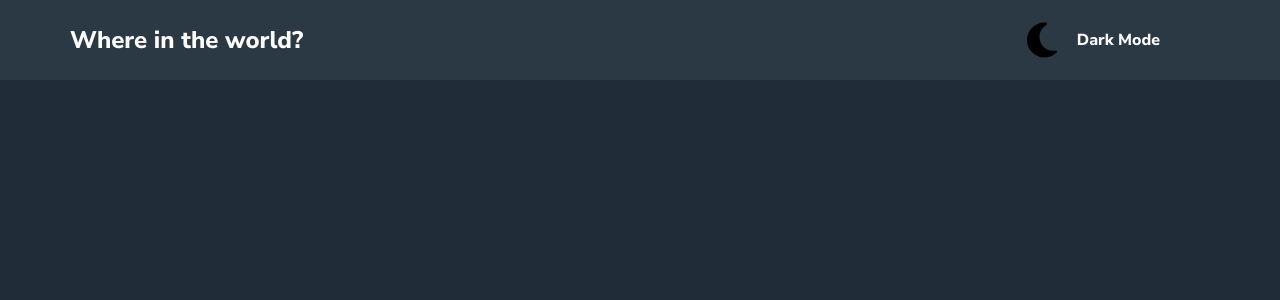
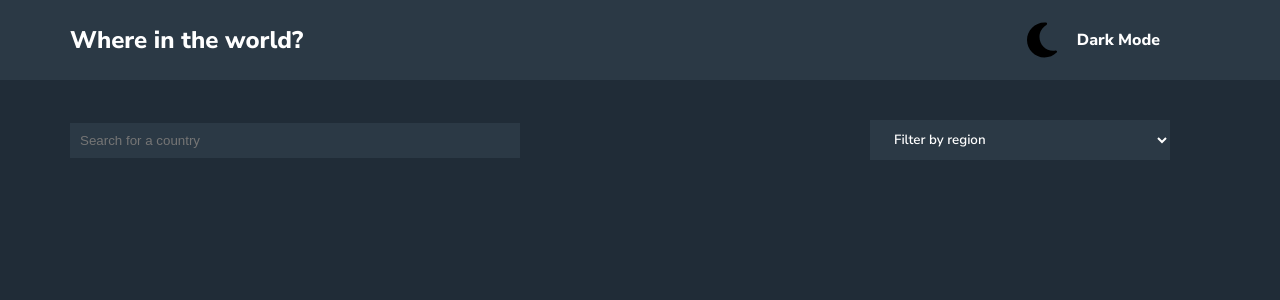
Before and after one commit to Frontendmentor-Gautham/Rest-countries, a React (Create React App) app: page / in a window 1280 px wide. Shown: the top 300 px of the page. Built offline with nearby package versions, Linux system fonts and the light colour scheme.

Commit message:
totally completed with toggling feature

```diff
--- a/src/App.css
+++ b/src/App.css
@@ -14,7 +14,7 @@ body {
 }
 
 .light {
-  background-color: hsl(0, 0%, 98%);
+  background-color: hsl(0, 0%, 100%);
 }
 
 .dark {
@@ -42,7 +42,7 @@ body {
 }
 
 .light-navbar {
-  background-color: hsl(0, 0%, 100%);
+  background-color: hsl(0, 0%, 98%);
 }
 
 .theme-container {
@@ -65,3 +65,53 @@ body {
 .dark-light-image {
   display: none;
 }
+
+.input-fields {
+  margin-top: 40px;
+  display: flex;
+  justify-content: space-between;
+  align-items: center;
+  padding: 0px 70px;
+}
+
+.input-fields input {
+  width: 450px;
+  padding: 10px;
+  border: none;
+}
+
+.dark-input-text {
+  background-color: hsl(209, 23%, 22%);
+  color: hsl(0, 0%, 100%);
+}
+
+.light-input-text {
+  background-color: hsl(0, 0%, 98%);
+  color: hsl(200, 15%, 8%);
+}
+
+#region-search {
+  padding-right: 50px;
+  margin-right: 40px;
+  width: 300px;
+  padding: 10px;
+  border: none;
+  padding-left: 20px;
+  font-family: inherit;
+  font-weight: 600;
+}
+
+#region-search option {
+  border: none;
+  font-weight: 600;
+}
+
+.dark-region-option {
+  background-color: hsl(209, 23%, 22%);
+  color: hsl(0, 0%, 100%);
+}
+
+.light-region-option {
+  background-color: hsl(0, 0%, 98%);
+  color: hsl(200, 15%, 8%);
+}
--- a/src/App.js
+++ b/src/App.js
@@ -2,6 +2,8 @@ import { useState, useEffect } from "react";
 import "./App.css";
 import moonDarkTheme from "./images/moon-dark-theme.svg";
 import moonLightTheme from "./images/moon-light.svg";
+// import searchLight from "./images/search-light.png";
+// import searchDark from "./images/search-dark.png";
 
 function App() {
   const [theme, setTheme] = useState("dark");
@@ -29,6 +31,7 @@ function App() {
 
   return (
     <>
+      {/* Header part */}
       <nav className={`${theme}-navbar navbar`}>
         <div>
           <h1 className={`${theme}-text`}>Where in the world?</h1>
@@ -50,6 +53,31 @@ function App() {
           <h4 className={`${theme}-text`}>Dark Mode</h4>
         </div>
       </nav>
+
+      {/* body part-search input and card componenet */}
+      <div className="input-fields">
+        <input
+          className={`${theme}-input-text`}
+          type="text"
+          name="search-input"
+          id="search-input"
+          placeholder="Search for a country"
+        />
+
+        <select
+          className={`${theme}-region-option`}
+          name="region"
+          id="region-search"
+          placeholder="Filter by region"
+        >
+          <option value="Filter by region">Filter by region</option>
+          <option value="Africa">Africa</option>
+          <option value="America">America</option>
+          <option value="Asia">Asia</option>
+          <option value="Europe">Europe</option>
+          <option value="Oceania">Oceania</option>
+        </select>
+      </div>
     </>
   );
 }
```
Also changed, not shown: src/images/search-dark.png (added), src/images/search-light.png (added).
